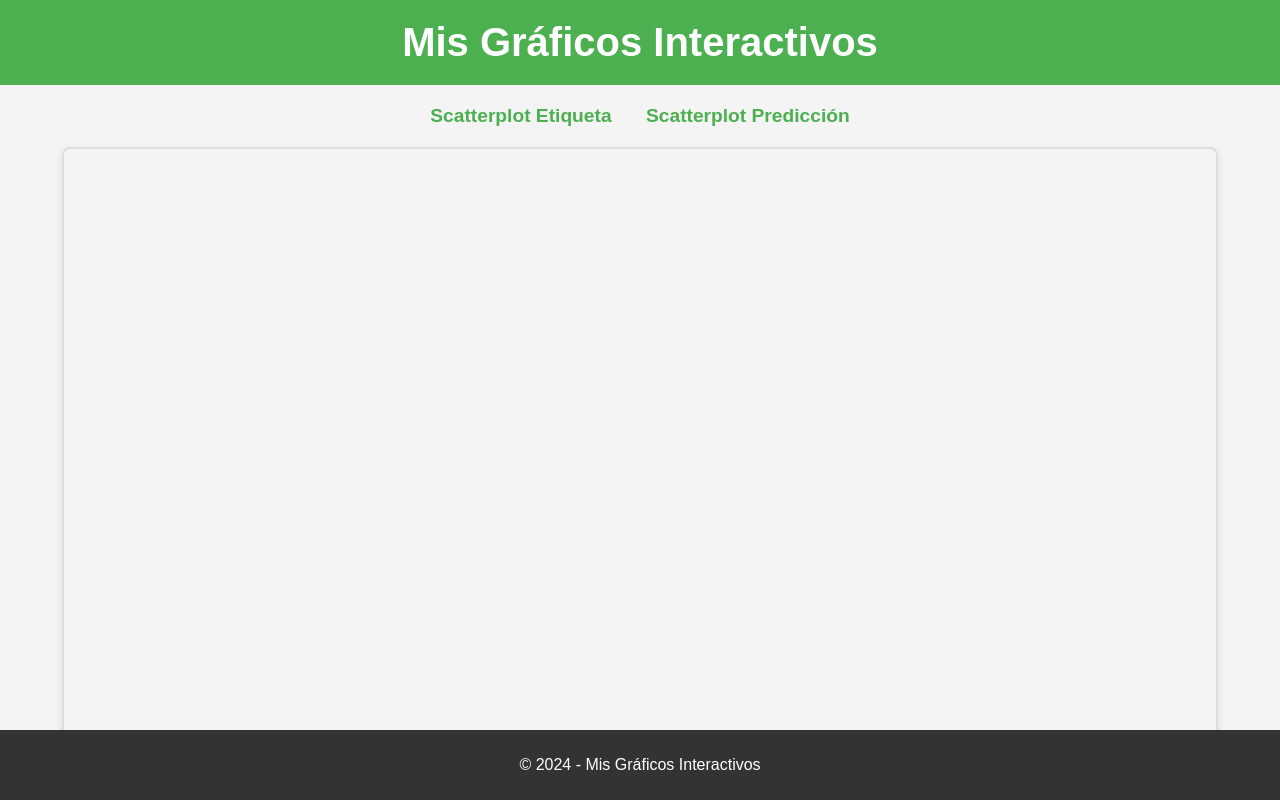
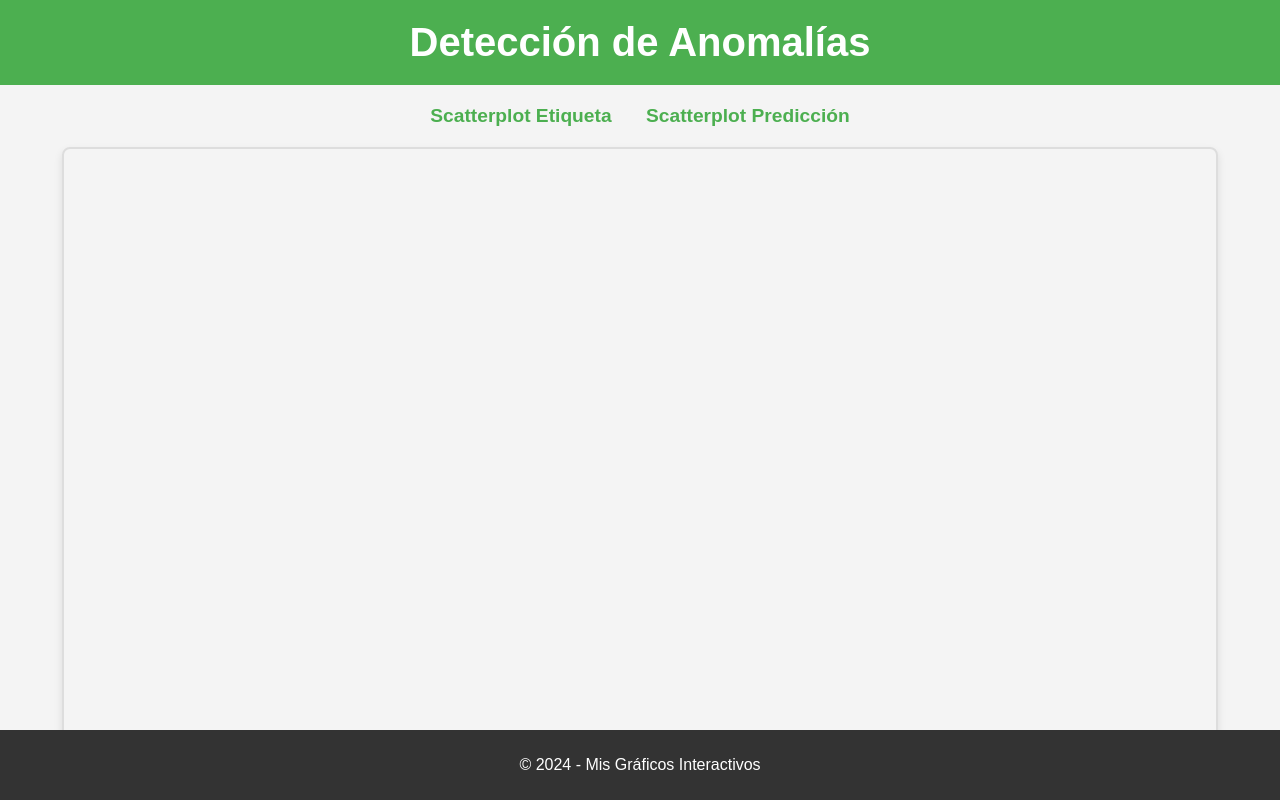
Before and after one commit to mmansilla24/graficos_proy_2024, a plain HTML site: page index.html in a window 1280 px wide. Drawn offline with Linux system fonts and the light colour scheme.

Commit message:
Update index.html

```diff
--- a/index.html
+++ b/index.html
@@ -68,7 +68,7 @@
 <body>
 
 <header>
-    <h1>Mis Gráficos Interactivos</h1>
+    <h1>Detección de Anomalías</h1>
 </header>
 
 <nav>
```
